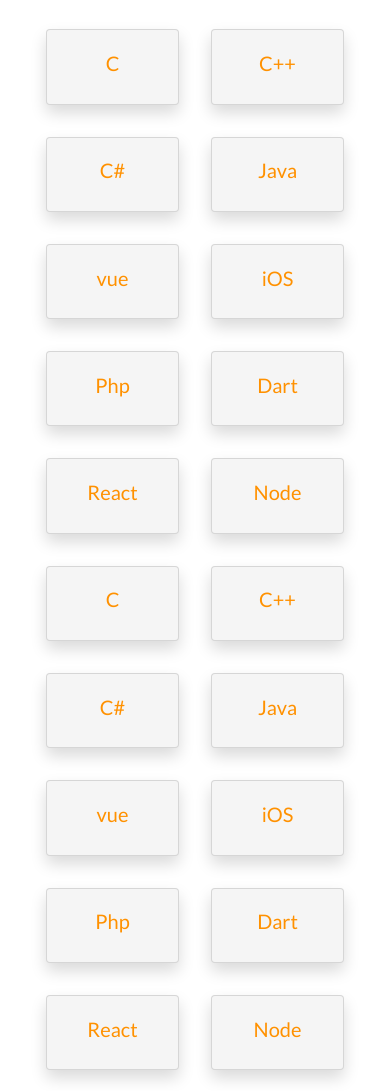
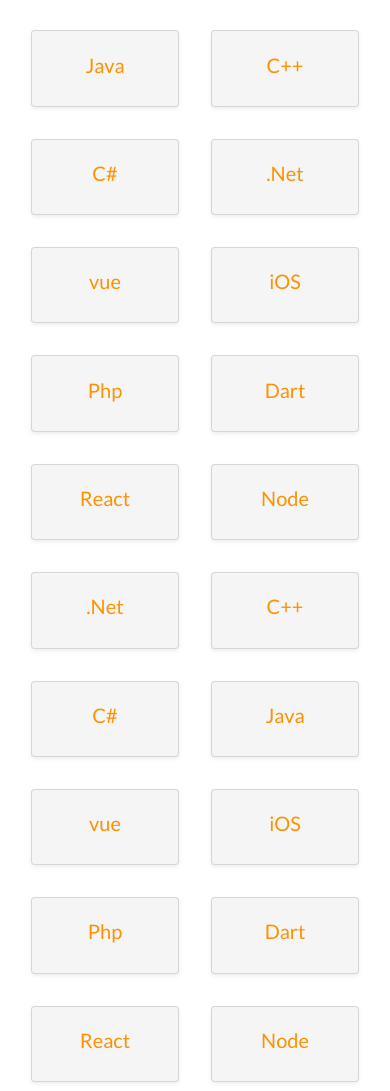
Before and after one commit to cloudproduction/tech-forum-ui, a plain HTML site: page tag.html in a window 390 px wide. Shown: the part 400-1491 px from the top of the page. Drawn offline with nearby package versions, Linux system fonts and the light colour scheme.

Commit message:
change tag page card and resolved responsive issue

```diff
--- a/css/style.css
+++ b/css/style.css
@@ -192,6 +192,12 @@
 #main-card-row{
     margin-top: -20px;
 }
+
+/*@media only screen and (max-width : 320px) {*/
+/*    .card-tag{*/
+/*        margin-left: 20px;*/
+/*    }*/
+/*}*/
 
 .card-tag {
     height: 100%;
--- a/tag.html
+++ b/tag.html
@@ -107,21 +107,21 @@
             </div>
 
 
-            <div class="container">
+<!--            <div class="container">-->
                 <div class="row justify-content-center row-cols-sm-1 row-cols-md-3 row-cols-lg-4 row-cols-xl-5" id="main-card-row">
 
                     <div class="col p-3">
-                        <div class="card card-tag shadow text-center align-items-center justify-content-center p-3">
+                        <div class="card card-tag shadow-sm text-center align-items-center justify-content-center p-3">
                             <div class="mx-4">
                                 <a href="https://kotlinlang.org" style="text-decoration: none; color: #F4A540">
-                                    <h5>C</h5>
+                                    <h5>Java</h5>
                                 </a>
                             </div>
                         </div>
                     </div>
 
                     <div class="col p-3">
-                        <div class="card card-tag shadow text-center align-items-center justify-content-center p-3">
+                        <div class="card card-tag shadow-sm text-center align-items-center justify-content-center p-3">
                             <div class="mx-4">
                                 <a href="https://www.apple.com/ios/ios-14"
                                    style="text-decoration: none; color: #F4A540">
@@ -132,7 +132,7 @@
                     </div>
 
                     <div class="col p-3">
-                        <div class="card card-tag shadow text-center align-items-center justify-content-center p-3">
+                        <div class="card card-tag shadow-sm text-center align-items-center justify-content-center p-3">
                             <div class="mx-4">
                                  <a href="https://kotlinlang.org" style="text-decoration: none; color: #F4A540">
                                     <h5>C#</h5>
@@ -142,7 +142,110 @@
                     </div>
 
                     <div class="col p-3">
-                        <div class="card card-tag shadow text-center align-items-center justify-content-center p-3">
+                        <div class="card card-tag shadow-sm text-center align-items-center justify-content-center p-3">
+                            <div class="mx-4">
+                                <a href="https://www.java.com/en/download/help/whatis_java.html"
+                                   style="text-decoration: none; color: #F4A540">
+                                    <h5>.Net</h5>
+                                </a>
+                            </div>
+                        </div>
+                    </div>
+
+                    <div class="col p-3">
+                        <div class="card card-tag shadow-sm text-center align-items-center justify-content-center p-3">
+                            <div class="mx-4">
+                                <a href="https://developer.android.com/" style="text-decoration: none; color: #F4A540">
+                                    <h5>vue</h5>
+                                </a>
+                            </div>
+                        </div>
+                    </div>
+
+                    <div class="col p-3">
+                        <div class="card card-tag shadow-sm text-center align-items-center justify-content-center p-3">
+                            <div class="mx-4">
+                                <a href="https://www.apple.com/ios/ios-14"
+                                   style="text-decoration: none; color: #F4A540">
+                                    <h5>iOS</h5>
+                                </a>
+                            </div>
+                        </div>
+                    </div>
+
+                    <div class="col p-3">
+                        <div class="card card-tag shadow-sm text-center align-items-center justify-content-center p-3">
+                            <div class="mx-4">
+                                <a href="https://dart.dev/" style="text-decoration: none; color: #F4A540">
+                                    <h5>Php</h5>
+                                </a>
+                            </div>
+                        </div>
+                    </div>
+
+                    <div class="col p-3">
+                        <div class="card card-tag shadow-sm text-center align-items-center justify-content-center p-3">
+                            <div class="mx-4">
+                                <a href="https://flutter.dev/" style="text-decoration: none; color: #F4A540">
+                                    <h5>Dart</h5>
+                                </a>
+                            </div>
+                        </div>
+                    </div>
+
+                    <div class="col p-3">
+                        <div class="card card-tag shadow-sm text-center align-items-center justify-content-center p-3">
+                            <div class="mx-4">
+                                <a href="https://reactjs.org/" style="text-decoration: none; color: #F4A540">
+                                    <h5>React</h5>
+                                </a>
+                            </div>
+                        </div>
+                    </div>
+
+                    <div class="col p-3">
+                        <div class="card card-tag shadow-sm text-center align-items-center justify-content-center p-3">
+                            <div class="mx-4">
+                                 <a href="https://nodejs.org/en/docs/" style="text-decoration: none;">
+                                    <h5>Node</h5>
+                                    </a>
+                            </div>
+                        </div>
+                    </div>
+
+                    <div class="col p-3">
+                        <div class="card card-tag shadow-sm text-center align-items-center justify-content-center p-3">
+                            <div class="mx-4">
+                                <a href="https://kotlinlang.org" style="text-decoration: none; color: #F4A540">
+                                    <h5>.Net</h5>
+                                </a>
+                            </div>
+                        </div>
+                    </div>
+
+                    <div class="col p-3">
+                        <div class="card card-tag shadow-sm text-center align-items-center justify-content-center p-3">
+                            <div class="mx-4">
+                                <a href="https://www.apple.com/ios/ios-14"
+                                   style="text-decoration: none; color: #F4A540">
+                                    <h5>C++</h5>
+                                </a>
+                            </div>
+                        </div>
+                    </div>
+
+                    <div class="col p-3">
+                        <div class="card card-tag shadow-sm text-center align-items-center justify-content-center p-3">
+                            <div class="mx-4">
+                                 <a href="https://kotlinlang.org" style="text-decoration: none; color: #F4A540">
+                                    <h5>C#</h5>
+                                </a>
+                            </div>
+                        </div>
+                    </div>
+
+                    <div class="col p-3">
+                        <div class="card card-tag shadow-sm text-center align-items-center justify-content-center p-3">
                             <div class="mx-4">
                                 <a href="https://www.java.com/en/download/help/whatis_java.html"
                                    style="text-decoration: none; color: #F4A540">
@@ -153,7 +256,7 @@
                     </div>
 
                     <div class="col p-3">
-                        <div class="card card-tag shadow text-center align-items-center justify-content-center p-3">
+                        <div class="card card-tag shadow-sm text-center align-items-center justify-content-center p-3">
                             <div class="mx-4">
                                 <a href="https://developer.android.com/" style="text-decoration: none; color: #F4A540">
                                     <h5>vue</h5>
@@ -163,7 +266,7 @@
                     </div>
 
                     <div class="col p-3">
-                        <div class="card card-tag shadow text-center align-items-center justify-content-center p-3">
+                        <div class="card card-tag shadow-sm text-center align-items-center justify-content-center p-3">
                             <div class="mx-4">
                                 <a href="https://www.apple.com/ios/ios-14"
                                    style="text-decoration: none; color: #F4A540">
@@ -174,7 +277,7 @@
                     </div>
 
                     <div class="col p-3">
-                        <div class="card card-tag shadow text-center align-items-center justify-content-center p-3">
+                        <div class="card card-tag shadow-sm text-center align-items-center justify-content-center p-3">
                             <div class="mx-4">
                                 <a href="https://dart.dev/" style="text-decoration: none; color: #F4A540">
                                     <h5>Php</h5>
@@ -184,7 +287,7 @@
                     </div>
 
                     <div class="col p-3">
-                        <div class="card card-tag shadow text-center align-items-center justify-content-center p-3">
+                        <div class="card card-tag shadow-sm text-center align-items-center justify-content-center p-3">
                             <div class="mx-4">
                                 <a href="https://flutter.dev/" style="text-decoration: none; color: #F4A540">
                                     <h5>Dart</h5>
@@ -194,7 +297,7 @@
                     </div>
 
                     <div class="col p-3">
-                        <div class="card card-tag shadow text-center align-items-center justify-content-center p-3">
+                        <div class="card card-tag shadow-sm text-center align-items-center justify-content-center p-3">
                             <div class="mx-4">
                                 <a href="https://reactjs.org/" style="text-decoration: none; color: #F4A540">
                                     <h5>React</h5>
@@ -204,110 +307,7 @@
                     </div>
 
                     <div class="col p-3">
-                        <div class="card card-tag shadow text-center align-items-center justify-content-center p-3">
-                            <div class="mx-4">
-                                 <a href="https://nodejs.org/en/docs/" style="text-decoration: none;">
-                                    <h5>Node</h5>
-                                    </a>
-                            </div>
-                        </div>
-                    </div>
-
-                    <div class="col p-3">
-                        <div class="card card-tag shadow text-center align-items-center justify-content-center p-3">
-                            <div class="mx-4">
-                                <a href="https://kotlinlang.org" style="text-decoration: none; color: #F4A540">
-                                    <h5>C</h5>
-                                </a>
-                            </div>
-                        </div>
-                    </div>
-
-                    <div class="col p-3">
-                        <div class="card card-tag shadow text-center align-items-center justify-content-center p-3">
-                            <div class="mx-4">
-                                <a href="https://www.apple.com/ios/ios-14"
-                                   style="text-decoration: none; color: #F4A540">
-                                    <h5>C++</h5>
-                                </a>
-                            </div>
-                        </div>
-                    </div>
-
-                    <div class="col p-3">
-                        <div class="card card-tag shadow text-center align-items-center justify-content-center p-3">
-                            <div class="mx-4">
-                                 <a href="https://kotlinlang.org" style="text-decoration: none; color: #F4A540">
-                                    <h5>C#</h5>
-                                </a>
-                            </div>
-                        </div>
-                    </div>
-
-                    <div class="col p-3">
-                        <div class="card card-tag shadow text-center align-items-center justify-content-center p-3">
-                            <div class="mx-4">
-                                <a href="https://www.java.com/en/download/help/whatis_java.html"
-                                   style="text-decoration: none; color: #F4A540">
-                                    <h5>Java</h5>
-                                </a>
-                            </div>
-                        </div>
-                    </div>
-
-                    <div class="col p-3">
-                        <div class="card card-tag shadow text-center align-items-center justify-content-center p-3">
-                            <div class="mx-4">
-                                <a href="https://developer.android.com/" style="text-decoration: none; color: #F4A540">
-                                    <h5>vue</h5>
-                                </a>
-                            </div>
-                        </div>
-                    </div>
-
-                    <div class="col p-3">
-                        <div class="card card-tag shadow text-center align-items-center justify-content-center p-3">
-                            <div class="mx-4">
-                                <a href="https://www.apple.com/ios/ios-14"
-                                   style="text-decoration: none; color: #F4A540">
-                                    <h5>iOS</h5>
-                                </a>
-                            </div>
-                        </div>
-                    </div>
-
-                    <div class="col p-3">
-                        <div class="card card-tag shadow text-center align-items-center justify-content-center p-3">
-                            <div class="mx-4">
-                                <a href="https://dart.dev/" style="text-decoration: none; color: #F4A540">
-                                    <h5>Php</h5>
-                                </a>
-                            </div>
-                        </div>
-                    </div>
-
-                    <div class="col p-3">
-                        <div class="card card-tag shadow text-center align-items-center justify-content-center p-3">
-                            <div class="mx-4">
-                                <a href="https://flutter.dev/" style="text-decoration: none; color: #F4A540">
-                                    <h5>Dart</h5>
-                                </a>
-                            </div>
-                        </div>
-                    </div>
-
-                    <div class="col p-3">
-                        <div class="card card-tag shadow text-center align-items-center justify-content-center p-3">
-                            <div class="mx-4">
-                                <a href="https://reactjs.org/" style="text-decoration: none; color: #F4A540">
-                                    <h5>React</h5>
-                                </a>
-                            </div>
-                        </div>
-                    </div>
-
-                    <div class="col p-3">
-                        <div class="card card-tag shadow text-center align-items-center justify-content-center p-3">
+                        <div class="card card-tag shadow-sm text-center align-items-center justify-content-center p-3">
                             <div class="mx-4">
                                  <a href="https://nodejs.org/en/docs/" style="text-decoration: none;">
                                     <h5>Node</h5>
@@ -317,7 +317,7 @@
                     </div>
 
                 </div>
-            </div>
+<!--            </div>-->
 
 
             <ul class="pagination justify-content-center">
```
